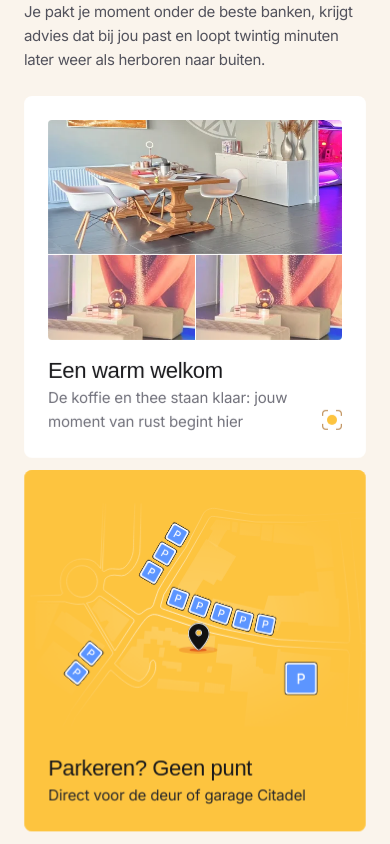
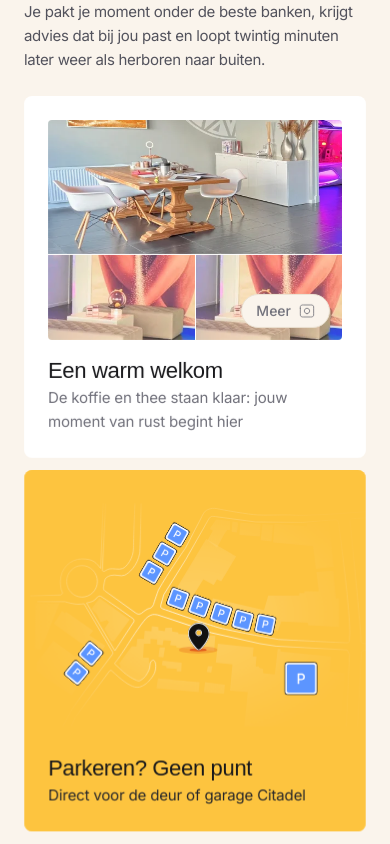
Before and after one commit to timothyvansas-gif/eversun, a Next.js app: page / in a window 390 px wide. Shown: the part 920-1764 px from the top of the page. Built offline with nearby package versions, Linux system fonts and the light colour scheme; a web font is replaced by a local one.

Commit message:
feat: update photo-card UI with new camera icon and restyled view toggle buttons

```diff
--- a/src/components/photo-card.tsx
+++ b/src/components/photo-card.tsx
@@ -4,7 +4,7 @@ import { useCallback, useEffect, useRef, useState } from "react";
 import Image from "next/image";
 import imageBig from "@/images/image-big.webp";
 import imageRight from "@/images/image-right.webp";
-import moreIcon from "@/images/more-icon.svg";
+import moreIcon from "@/images/camera-03.svg";
 import dummyImg from "@/images/impressie/dummy.webp";
 import dummy2Img from "@/images/impressie/dummy-2.webp";
 import dummy3Img from "@/images/impressie/dummy-3.webp";
@@ -53,7 +53,7 @@ export default function PhotoCard() {
   return (
     <>
       <div className="relative w-full h-[362px] xl:h-[431px] bg-white rounded-lg flex flex-col justify-between" style={{ padding: 'clamp(24px, 4vw, 40px)' }}>
-        <div className="relative grid grid-cols-2 grid-rows-[134px_1fr] md:flex xl:flex gap-[1px] xl:gap-[2px] mb-4 h-[220px] xl:h-[270px] rounded overflow-hidden">
+        <div className="relative grid grid-cols-2 grid-rows-[134px_1fr] md:flex xl:flex gap-[1px] mb-4 h-[220px] xl:h-[270px] rounded overflow-hidden">
           <button
             className="relative col-span-2 w-full h-full md:flex-[536] xl:flex-[536] cursor-pointer"
             onClick={handlePhotoClick}
@@ -95,6 +95,14 @@ export default function PhotoCard() {
               sizes="50vw"
             />
           </button>
+          <button
+            className="md:hidden absolute bottom-3 right-3 z-10 flex items-center gap-2 text-sm font-medium text-zinc-500 cursor-pointer rounded-full border border-[#ece2d2] bg-[#faf4ec] px-[14px] py-1.5"
+            onClick={() => setSheetOpen(true)}
+            aria-label="Alle foto's bekijken"
+          >
+            Meer
+            <Image src={moreIcon} width={16} height={16} alt="Meer foto's bekijken" />
+          </button>
         </div>
         <div className="flex items-end justify-between">
           <div>
@@ -104,18 +112,11 @@ export default function PhotoCard() {
             </p>
           </div>
           <button
-            className="md:hidden flex items-center justify-center flex-shrink-0 ml-4 mb-[4px]"
-            onClick={() => setSheetOpen(true)}
-            aria-label="Alle foto's bekijken"
-          >
-            <Image src={moreIcon} width={20} height={20} alt="Meer foto's bekijken" />
-          </button>
-          <button
-            className="group hidden xl:flex items-center gap-2 text-sm font-medium text-zinc-500 whitespace-nowrap ml-4 cursor-pointer"
+            className="hidden xl:flex items-center gap-2 text-sm font-medium text-zinc-500 whitespace-nowrap ml-4 cursor-pointer rounded-full border border-[#ece2d2] hover:border-[#e2d1b3] transition-colors duration-150  px-[20px] py-[10px] translate-y-[10px]"
             onClick={() => setLightboxOpen(true)}
             aria-label="Alle foto's bekijken"
           >
-            <span className="relative after:content-[''] after:absolute after:-bottom-[1px] after:left-0 after:w-0 after:h-[1px] after:bg-zinc-500 group-hover:after:w-full after:transition-[width] after:duration-300">Meer foto&apos;s</span>
+            Meer foto&apos;s
             <Image src={moreIcon} width={20} height={20} alt="Meer foto's bekijken" />
           </button>
         </div>
```
Also changed, not shown: src/images/camera-03.svg (added).
